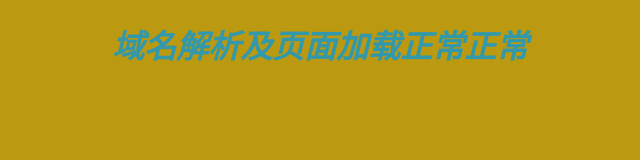
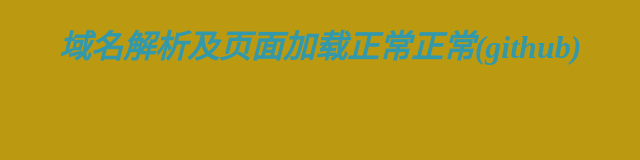
Before and after one commit to winzation/HomePage, a plain HTML site: page index.html in a window 1280 px wide. Shown: the whole page, without its empty margins (320-960 px from the left). Drawn offline with Linux system fonts and the light colour scheme.

Commit message:
Update index.html

```diff
--- a/index.html
+++ b/index.html
@@ -13,6 +13,6 @@
 	</style>
 </head>
 <body>
-<h1><i>域名解析及页面加载正常正常</i></h1>
+<h1><i>域名解析及页面加载正常正常(github)</i></h1>
 </body>
 </html>
```
